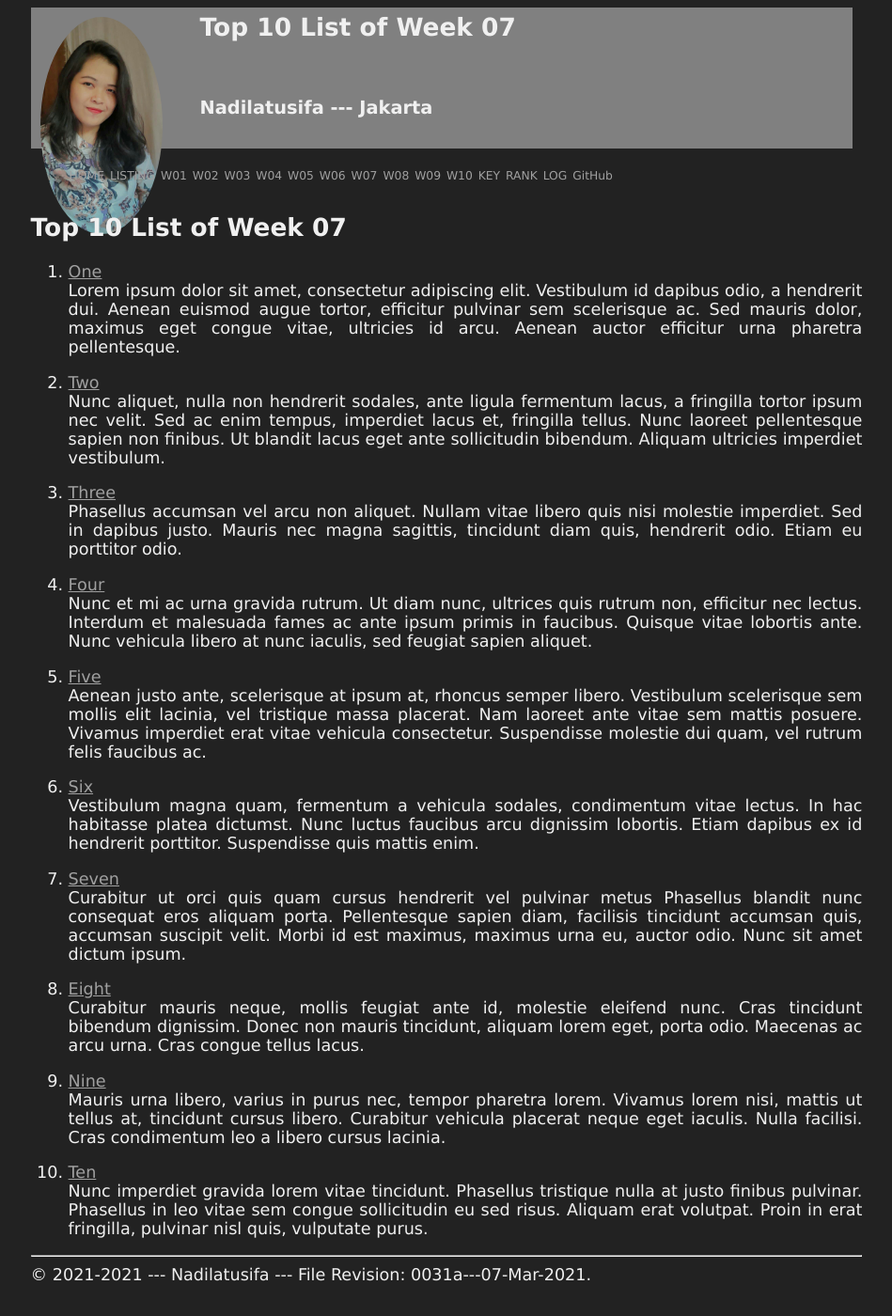
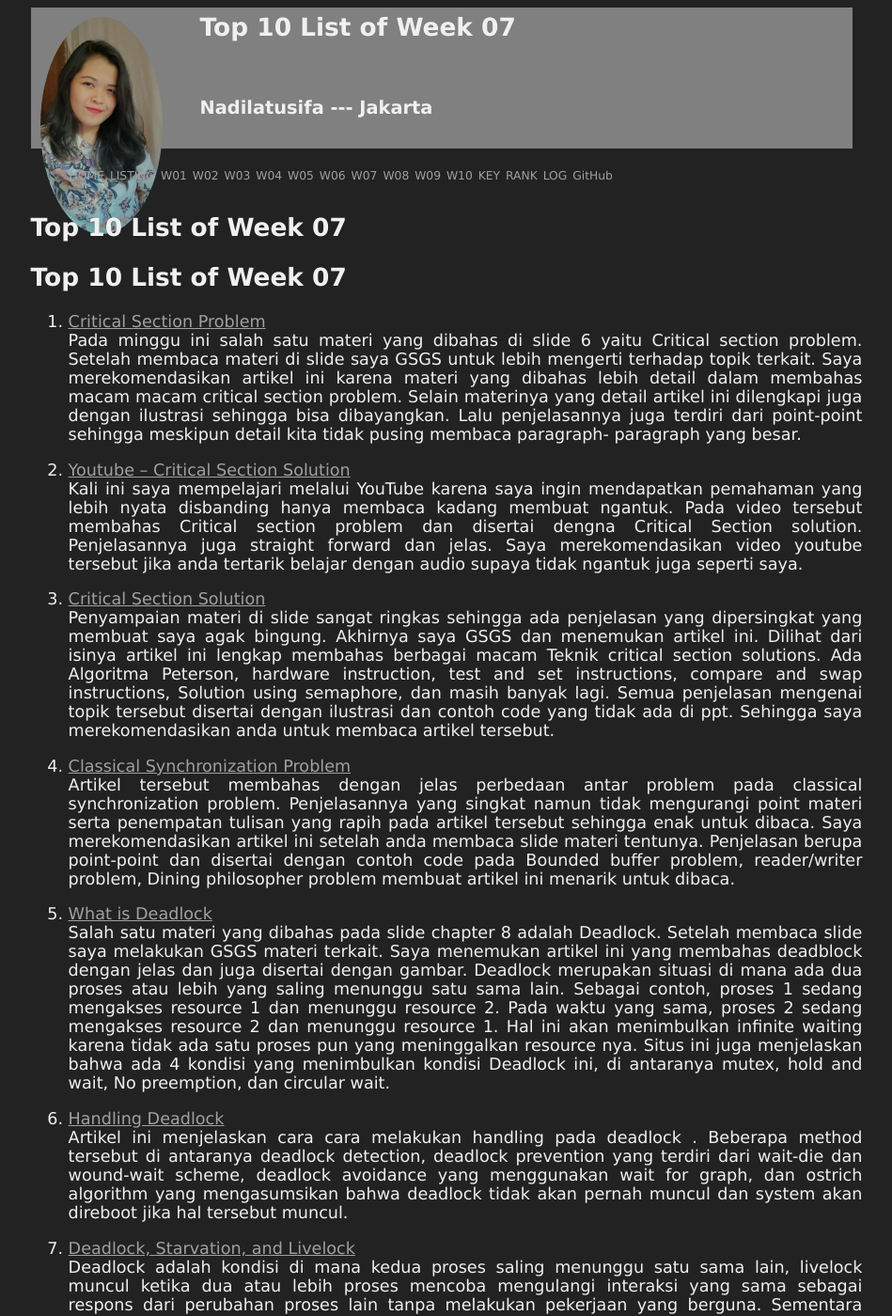
Before and after one commit to nadilatusifa12/os211, a Jekyll site: the page built from w07.md, in a window 1280 px wide and 1400 px high. Shown: the whole window at 94% size, without its empty margins (165-1114 px from the left). Built offline with Jekyll 4.4.1, drawn with Linux system fonts in a browser that asks for light colours; our own code applies the rules of GitHub Pages for plain Markdown files; some of the changed text lies outside the part shown.

Commit message:
Os211 Nadila push week7

```diff
--- a/w07.md
+++ b/w07.md
@@ -5,72 +5,34 @@ permalink: /W07/
 
 # Top 10 List of Week 07
 
-1. [One](https://en.wikipedia.org/wiki/1)<br>
-Lorem ipsum dolor sit amet, consectetur adipiscing elit.
-Vestibulum id dapibus odio, a hendrerit dui.
-Aenean euismod augue tortor, efficitur pulvinar sem scelerisque ac.
-Sed mauris dolor, maximus eget congue vitae, ultricies id arcu.
-Aenean auctor efficitur urna pharetra pellentesque.
+# Top 10 List of Week 07
 
-2. [Two](https://en.wikipedia.org/wiki/2)<br>
-Nunc aliquet, nulla non hendrerit sodales, ante ligula fermentum lacus, a fringilla tortor ipsum nec velit.
-Sed ac enim tempus, imperdiet lacus et, fringilla tellus.
-Nunc laoreet pellentesque sapien non finibus.
-Ut blandit lacus eget ante sollicitudin bibendum.
-Aliquam ultricies imperdiet vestibulum.
+1. [Critical Section Problem](https://dev.to/rahulmishra05/critical-section-problem-operating-system-mo03-p04-4fhg)<br>
+Pada minggu ini salah satu materi yang dibahas di slide 6 yaitu Critical section problem. Setelah membaca materi di slide saya GSGS untuk lebih mengerti terhadap topik terkait. Saya merekomendasikan artikel ini karena materi yang dibahas lebih detail dalam membahas macam macam critical section problem. Selain materinya yang detail artikel ini dilengkapi juga dengan ilustrasi sehingga bisa dibayangkan. Lalu penjelasannya juga terdiri dari point-point sehingga meskipun detail kita tidak pusing membaca paragraph- paragraph yang besar.
 
-3. [Three](https://en.wikipedia.org/wiki/3)<br>
-Phasellus accumsan vel arcu non aliquet.
-Nullam vitae libero quis nisi molestie imperdiet.
-Sed in dapibus justo.
-Mauris nec magna sagittis, tincidunt diam quis, hendrerit odio.
-Etiam eu porttitor odio.
+2. [Youtube – Critical Section Solution](https://www.youtube.com/watch?v=mc68TdCxxRg)<br>
+Kali ini saya mempelajari melalui YouTube karena saya ingin mendapatkan pemahaman yang lebih nyata disbanding hanya membaca kadang membuat ngantuk. Pada video tersebut membahas Critical section problem dan disertai dengna Critical Section solution. Penjelasannya juga straight forward dan jelas. Saya merekomendasikan video youtube tersebut jika anda tertarik belajar dengan audio supaya tidak ngantuk juga seperti saya.
 
-4. [Four](https://en.wikipedia.org/wiki/4)<br>
-Nunc et mi ac urna gravida rutrum.
-Ut diam nunc, ultrices quis rutrum non, efficitur nec lectus.
-Interdum et malesuada fames ac ante ipsum primis in faucibus.
-Quisque vitae lobortis ante.
-Nunc vehicula libero at nunc iaculis, sed feugiat sapien aliquet.
+3. [Critical Section Solution](http://www2.cs.uregina.ca/~hamilton/courses/330/notes/synchro/node3.html)<br>
+Penyampaian materi di slide sangat ringkas sehingga ada penjelasan yang dipersingkat yang membuat saya agak bingung. Akhirnya saya GSGS dan menemukan artikel ini. Dilihat dari isinya artikel ini lengkap membahas berbagai macam Teknik critical section solutions. Ada Algoritma Peterson, hardware instruction, test and set instructions, compare and swap instructions, Solution using semaphore, dan masih banyak lagi. Semua penjelasan mengenai topik tersebut disertai dengan ilustrasi dan contoh code yang tidak ada di ppt. Sehingga saya merekomendasikan anda untuk membaca artikel tersebut.
 
-5. [Five](https://en.wikipedia.org/wiki/5)<br>
-Aenean justo ante, scelerisque at ipsum at, rhoncus semper libero.
-Vestibulum scelerisque sem mollis elit lacinia, vel tristique massa placerat.
-Nam laoreet ante vitae sem mattis posuere.
-Vivamus imperdiet erat vitae vehicula consectetur.
-Suspendisse molestie dui quam, vel rutrum felis faucibus ac.
+4. [Classical Synchronization Problem](https://www.includehelp.com/operating-systems/classical-synchronization-problem.aspx)<br>
+Artikel tersebut membahas dengan jelas perbedaan antar problem pada classical synchronization problem. Penjelasannya yang singkat namun tidak mengurangi point materi serta penempatan tulisan yang rapih pada artikel tersebut sehingga enak untuk dibaca. Saya merekomendasikan artikel ini setelah anda membaca slide materi tentunya. Penjelasan berupa point-point dan disertai dengan contoh code pada Bounded buffer problem, reader/writer problem, Dining philosopher problem membuat artikel ini menarik untuk dibaca.
 
-6. [Six](https://en.wikipedia.org/wiki/6)<br>
-Vestibulum magna quam, fermentum a vehicula sodales, condimentum vitae lectus.
-In hac habitasse platea dictumst.
-Nunc luctus faucibus arcu dignissim lobortis.
-Etiam dapibus ex id hendrerit porttitor.
-Suspendisse quis mattis enim.
+5. [What is Deadlock](https://afteracademy.com/blog/what-is-deadlock-and-what-are-its-four-necessary-conditions) <br>
+Salah satu materi yang dibahas pada slide chapter 8 adalah Deadlock. Setelah membaca slide saya melakukan GSGS materi terkait.  Saya menemukan artikel ini yang membahas deadblock dengan jelas dan juga disertai dengan gambar. Deadlock merupakan situasi di mana ada dua proses atau lebih yang saling menunggu satu sama lain. Sebagai contoh, proses 1 sedang mengakses resource 1 dan menunggu resource 2. Pada waktu yang sama, proses 2 sedang mengakses resource 2 dan menunggu resource 1. Hal ini akan menimbulkan infinite waiting karena tidak ada satu proses pun yang meninggalkan resource nya. Situs ini juga menjelaskan bahwa ada 4 kondisi yang menimbulkan kondisi Deadlock ini, di antaranya mutex, hold and wait, No preemption, dan circular wait.
 
-7. [Seven](https://en.wikipedia.org/wiki/7)<br>
-Curabitur ut orci quis quam cursus hendrerit vel pulvinar metus
-Phasellus blandit nunc consequat eros aliquam porta.
-Pellentesque sapien diam, facilisis tincidunt accumsan quis, accumsan suscipit velit.
-Morbi id est maximus, maximus urna eu, auctor odio.
-Nunc sit amet dictum ipsum.
+6. [Handling Deadlock](https://www.tutorialspoint.com/methods-for-handling-deadlocks) <br>
+Artikel ini menjelaskan cara cara melakukan handling pada deadlock . Beberapa method tersebut di antaranya deadlock detection, deadlock prevention yang terdiri dari wait-die dan wound-wait scheme, deadlock avoidance yang menggunakan wait for graph, dan ostrich algorithm yang mengasumsikan bahwa deadlock tidak akan pernah muncul dan system akan direboot jika hal tersebut muncul.
 
-8. [Eight](https://en.wikipedia.org/wiki/8)<br>
-Curabitur mauris neque, mollis feugiat ante id, molestie eleifend nunc.
-Cras tincidunt bibendum dignissim.
-Donec non mauris tincidunt, aliquam lorem eget, porta odio.
-Maecenas ac arcu urna.
-Cras congue tellus lacus.
+7. [Deadlock, Starvation, and Livelock](https://www.geeksforgeeks.org/deadlock-starvation-and-livelock/)<br>
+Deadlock adalah  kondisi di mana kedua proses saling menunggu satu sama lain, livelock muncul ketika dua atau lebih proses mencoba mengulangi interaksi yang sama sebagai respons dari perubahan proses lain tanpa melakukan pekerjaan yang berguna. Sementara starvation merupakan request ke resource secara terus menerus sehingga perlu ditentukan siapa yang bisa mengakses resource dan kapan. Hal ini juga dapat menimbulkan beberapa proses tidak akan pernah dilayani.
 
-9. [Nine](https://en.wikipedia.org/wiki/9)<br>
-Mauris urna libero, varius in purus nec, tempor pharetra lorem.
-Vivamus lorem nisi, mattis ut tellus at, tincidunt cursus libero.
-Curabitur vehicula placerat neque eget iaculis.
-Nulla facilisi.
-Cras condimentum leo a libero cursus lacinia.
+8. [Banker’s Algorithm](https://www.geeksforgeeks.org/bankers-algorithm-in-operating-system-2/)<br>
+Salah satu materi yang dibahas di slide 8 yaitu Banker’s Algorithm. Algoritme banker adalah alokasi sumber daya dan algoritma penghindaran kebuntuan yang menguji keamanan dengan mensimulasikan alokasi untuk jumlah maksimum yang mungkin telah ditentukan sebelumnya dari semua sumber daya. Algoritma baneir dinamai demikian karena digunakan dalam sistem perbankan untuk memeriksa apakah pinjaman dapat diberikan sanksi kepada seseorang atau tidak.untuk mengetahui lebih lengkapnya anda bisa membaca artikel tersebut.
 
-10. [Ten](https://en.wikipedia.org/wiki/10)<br>
-Nunc imperdiet gravida lorem vitae tincidunt.
-Phasellus tristique nulla at justo finibus pulvinar.
-Phasellus in leo vitae sem congue sollicitudin eu sed risus.
-Aliquam erat volutpat.
-Proin in erat fringilla, pulvinar nisl quis, vulputate purus.
+9. [Inter Proccess communication in Linux](https://opensource.com/article/19/4/interprocess-communication-linux-storage)<br>
+Inter-Process Communication (IPC) atau Komunikasi antar proses adalah cara atau mekanisme pertukaran data antara satu proses dengan proses lainnya, baik itu proses yang berada di dalam komputer yang sama, atau komputer jarak jauh yang terhubung melalui jaringan. IPC terdiri atas protokol yang menjamin sebuah respons dari sebuah permintaan. Artikel tersebut membahas IPC pada linux. Selain itu artikel tersebut juga terdapat contoh C program tentang IPC mechanism mulai dari shared files, shared memory, dan lain lain.
+
+10. [Deadlock Avoidance](https://digitalthinkerhelp.com/deadlock-avoidance-algorithms-in-os-operating-system-must-be-known/)<br>
+Setelah membahas berbagai topik mengenai Deadlocks tentu topik yang satu ini tidak boleh terlewatkan. Dedadlock avoidance merupakan solusi untuk membantu menghindari terjadinya kebuntuan dalam sistem. Jadi, teknik Wait for Graph digunakan untuk menghindari kebuntuan dalam sistem tetapi tidak dapat menanggung database yang besar, ini dirancang terutama untuk database kecil. Untuk mengetahu lebih lanjut saya merekomendasikan anda untuk membaca artikel ini lebih lenjut.
```
